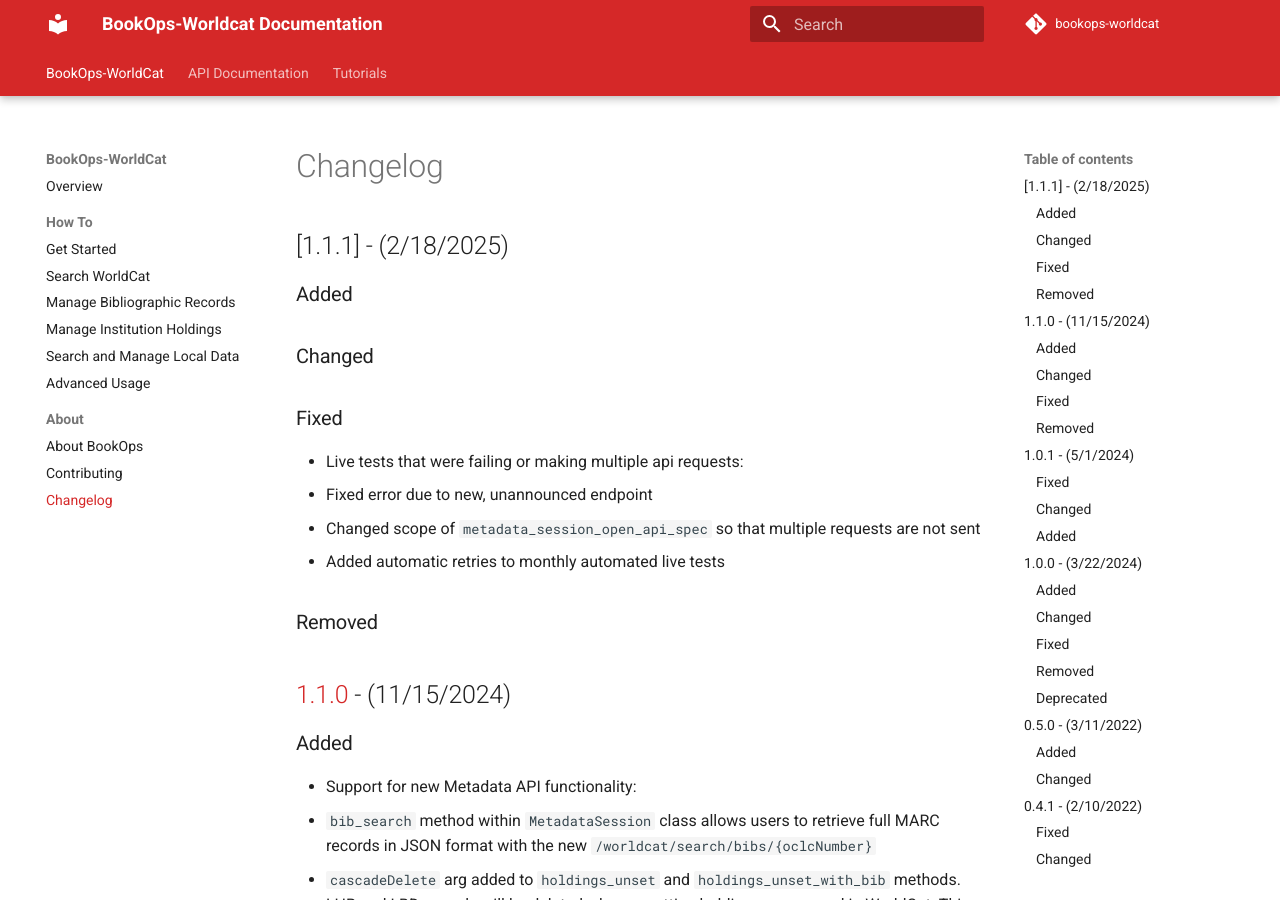
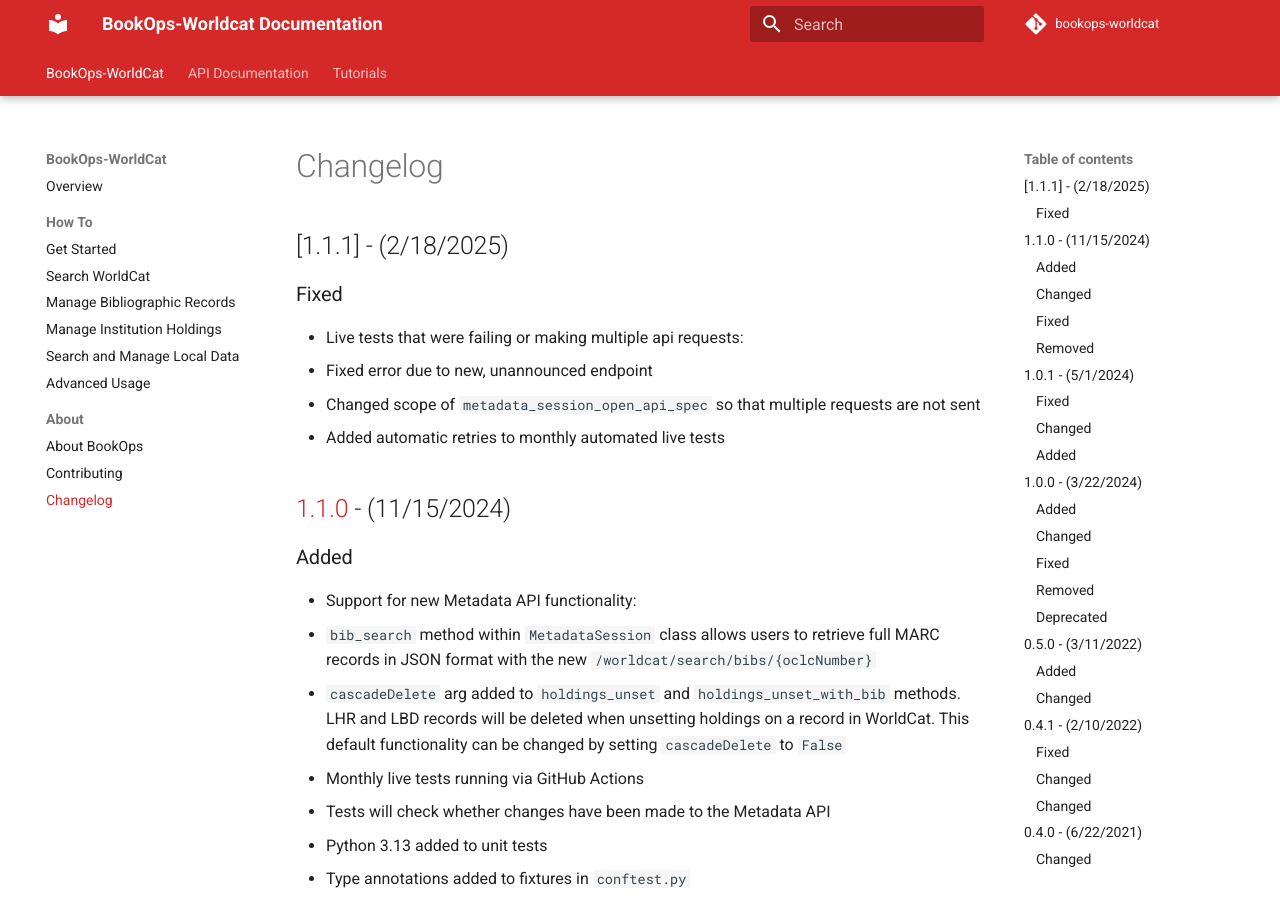
Before and after one commit to BookOps-CAT/bookops-worldcat, an MkDocs documentation site: the page built from docs/changelog.md, in a window 1280 px wide and 900 px high. Built offline with MkDocs 1.6.1 and Material for MkDocs 9.7.7, drawn with Linux system fonts in a browser that asks for light colours; comment, search, counter and statistics services are not loaded; the version menu is left out.

Commit message:
cleaned up changelog

```diff
--- a/docs/changelog.md
+++ b/docs/changelog.md
@@ -1,16 +1,11 @@
 # Changelog
 
 ## [1.1.1] - (2/18/2025)
-### Added
-
-### Changed
-
 ### Fixed
  - Live tests that were failing or making multiple api requests:
    - Fixed error due to new, unannounced endpoint
    - Changed scope of `metadata_session_open_api_spec` so that multiple requests are not sent
    - Added automatic retries to monthly automated live tests
-### Removed
 
 ## [1.1.0] - (11/15/2024)
 ### Added
```
